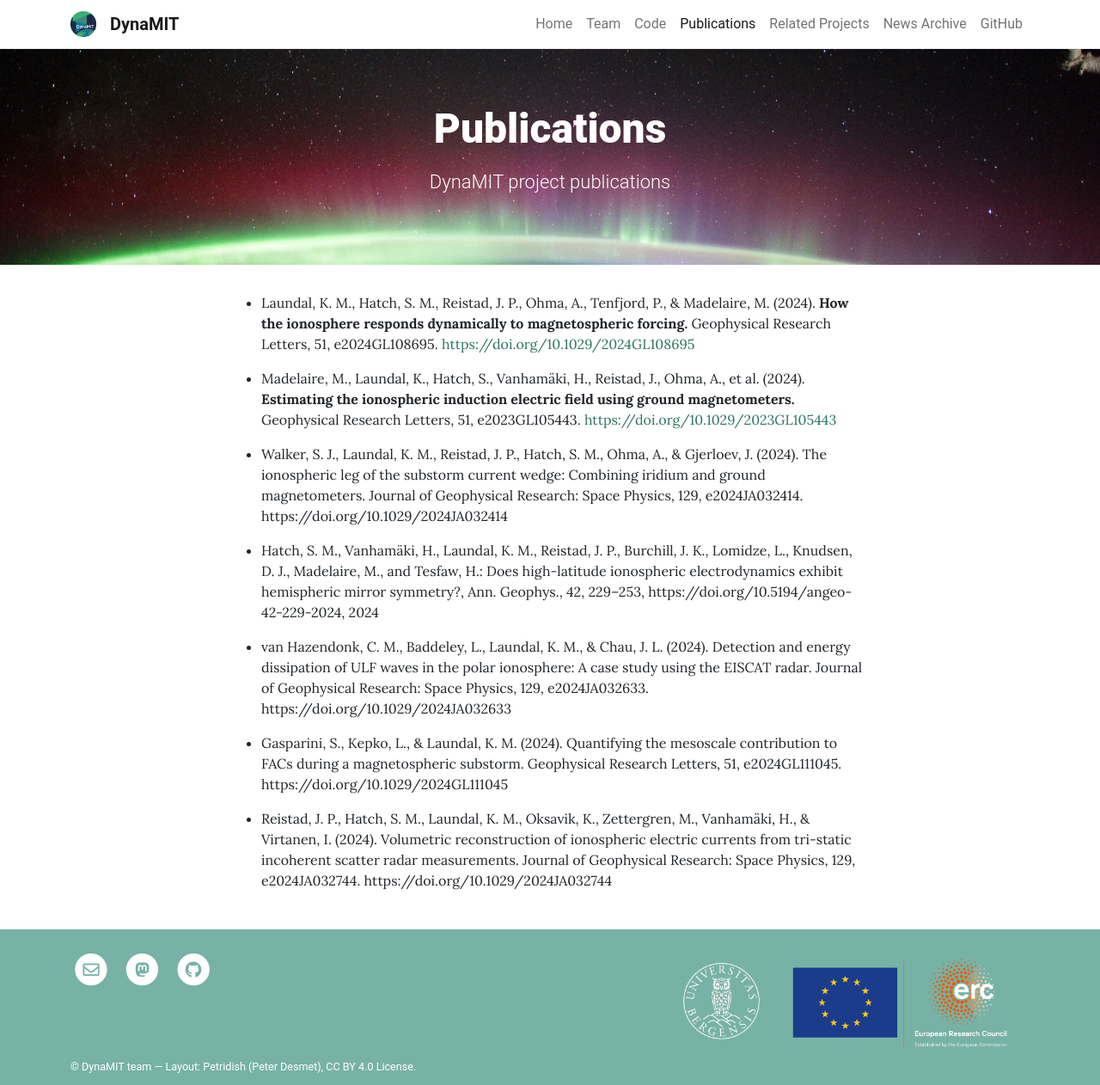
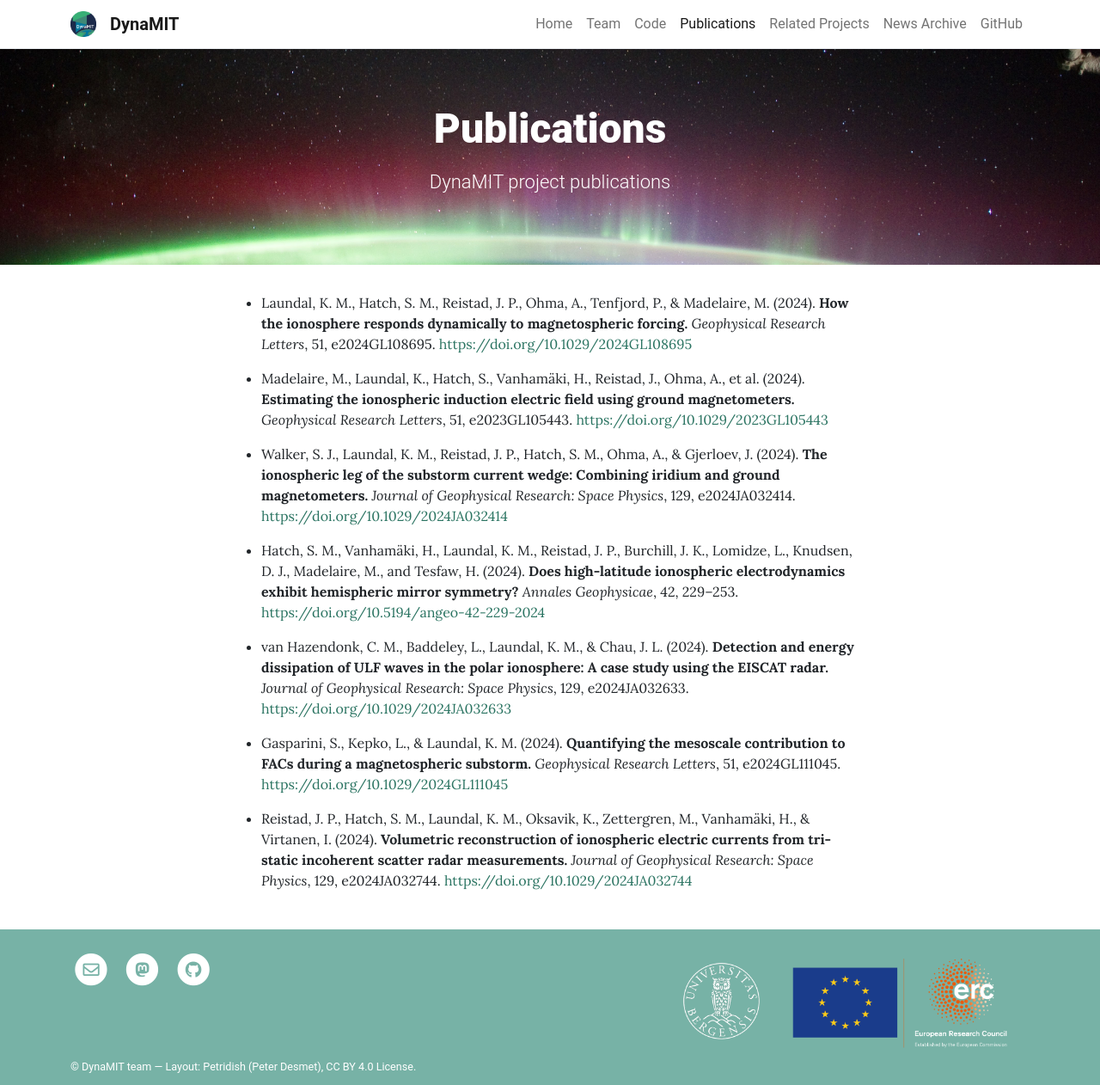
Before and after one commit to DynaMIT-uib/DynaMIT-uib.github.io, a Jekyll site: the page built from pages/publications.md, in a window 1280 px wide. Shown: the whole page at 86% size. Built offline with Jekyll 4.4.1, drawn with Linux system fonts in a browser that asks for light colours.

Commit message:
formatting of citations

```diff
--- a/pages/publications.md
+++ b/pages/publications.md
@@ -8,16 +8,16 @@ permalink: /publications/
 <!-- To do: find out how to open link in a new page  -->
 
 
-- Laundal, K. M., Hatch, S. M., Reistad, J. P., Ohma, A., Tenfjord, P., & Madelaire, M. (2024). **How the ionosphere responds dynamically to magnetospheric forcing.** Geophysical Research Letters, 51, e2024GL108695. [https://doi.org/10.1029/2024GL108695](https://doi.org/10.1029/2024GL108695)
+- Laundal, K. M., Hatch, S. M., Reistad, J. P., Ohma, A., Tenfjord, P., & Madelaire, M. (2024). **How the ionosphere responds dynamically to magnetospheric forcing.** *Geophysical Research Letters*, 51, e2024GL108695. [https://doi.org/10.1029/2024GL108695](https://doi.org/10.1029/2024GL108695)
 
-- Madelaire, M., Laundal, K., Hatch, S., Vanhamäki, H., Reistad, J., Ohma, A., et al. (2024). **Estimating the ionospheric induction electric field using ground magnetometers.** Geophysical Research Letters, 51, e2023GL105443. [https://doi.org/10.1029/2023GL105443](https://doi.org/10.1029/2023GL105443)
+- Madelaire, M., Laundal, K., Hatch, S., Vanhamäki, H., Reistad, J., Ohma, A., et al. (2024). **Estimating the ionospheric induction electric field using ground magnetometers.** *Geophysical Research Letters*, 51, e2023GL105443. [https://doi.org/10.1029/2023GL105443](https://doi.org/10.1029/2023GL105443)
 
-- Walker, S. J., Laundal, K. M., Reistad, J. P., Hatch, S. M., Ohma, A., & Gjerloev, J. (2024). The ionospheric leg of the substorm current wedge: Combining iridium and ground magnetometers. Journal of Geophysical Research: Space Physics, 129, e2024JA032414. https://doi.org/10.1029/2024JA032414
+- Walker, S. J., Laundal, K. M., Reistad, J. P., Hatch, S. M., Ohma, A., & Gjerloev, J. (2024). **The ionospheric leg of the substorm current wedge: Combining iridium and ground magnetometers.** *Journal of Geophysical Research: Space Physics*, 129, e2024JA032414. [https://doi.org/10.1029/2024JA032414](https://doi.org/10.1029/2024JA032414)
 
-- Hatch, S. M., Vanhamäki, H., Laundal, K. M., Reistad, J. P., Burchill, J. K., Lomidze, L., Knudsen, D. J., Madelaire, M., and Tesfaw, H.: Does high-latitude ionospheric electrodynamics exhibit hemispheric mirror symmetry?, Ann. Geophys., 42, 229–253, https://doi.org/10.5194/angeo-42-229-2024, 2024
+- Hatch, S. M., Vanhamäki, H., Laundal, K. M., Reistad, J. P., Burchill, J. K., Lomidze, L., Knudsen, D. J., Madelaire, M., and Tesfaw, H. (2024). **Does high-latitude ionospheric electrodynamics exhibit hemispheric mirror symmetry?** *Annales Geophysicae*, 42, 229–253. [https://doi.org/10.5194/angeo-42-229-2024](https://doi.org/10.5194/angeo-42-229-2024)
 
-- van Hazendonk, C. M., Baddeley, L., Laundal, K. M., & Chau, J. L. (2024). Detection and energy dissipation of ULF waves in the polar ionosphere: A case study using the EISCAT radar. Journal of Geophysical Research: Space Physics, 129, e2024JA032633. https://doi.org/10.1029/2024JA032633
+- van Hazendonk, C. M., Baddeley, L., Laundal, K. M., & Chau, J. L. (2024). **Detection and energy dissipation of ULF waves in the polar ionosphere: A case study using the EISCAT radar.** *Journal of Geophysical Research: Space Physics*, 129, e2024JA032633. [https://doi.org/10.1029/2024JA032633](https://doi.org/10.1029/2024JA032633)
 
-- Gasparini, S., Kepko, L., & Laundal, K. M. (2024). Quantifying the mesoscale contribution to FACs during a magnetospheric substorm. Geophysical Research Letters, 51, e2024GL111045. https://doi.org/10.1029/2024GL111045
+- Gasparini, S., Kepko, L., & Laundal, K. M. (2024). **Quantifying the mesoscale contribution to FACs during a magnetospheric substorm.** *Geophysical Research Letters*, 51, e2024GL111045. [https://doi.org/10.1029/2024GL111045](https://doi.org/10.1029/2024GL111045)
 
-- Reistad, J. P., Hatch, S. M., Laundal, K. M., Oksavik, K., Zettergren, M., Vanhamäki, H., & Virtanen, I. (2024). Volumetric reconstruction of ionospheric electric currents from tri-static incoherent scatter radar measurements. Journal of Geophysical Research: Space Physics, 129, e2024JA032744. https://doi.org/10.1029/2024JA032744
+- Reistad, J. P., Hatch, S. M., Laundal, K. M., Oksavik, K., Zettergren, M., Vanhamäki, H., & Virtanen, I. (2024). **Volumetric reconstruction of ionospheric electric currents from tri-static incoherent scatter radar measurements.** *Journal of Geophysical Research: Space Physics*, 129, e2024JA032744. [https://doi.org/10.1029/2024JA032744](https://doi.org/10.1029/2024JA032744)
```
